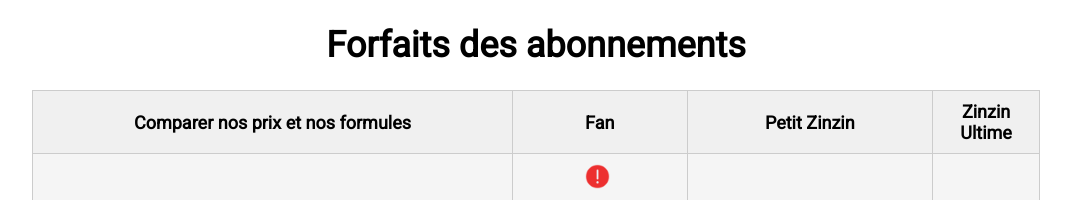
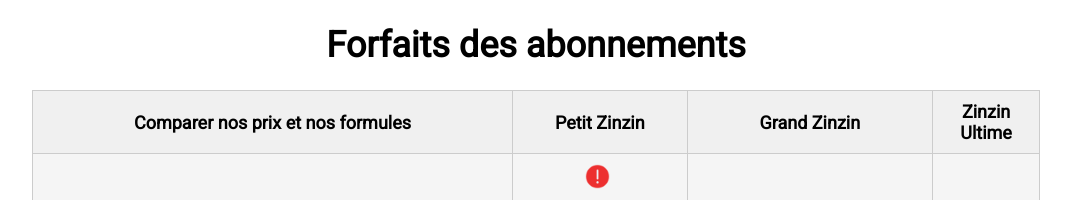
Before and after one commit to Leszinzinsgardois/leszinzinsgardois.github.io, a plain HTML site: page tableau.html in a window 1280 px wide. Shown: the top 200 px of the page, without its empty margins (104-1175 px from the left). Drawn offline with Linux system fonts and the light colour scheme.

Commit message:
Update tableau.html
Mise à Jour des Formules

```diff
--- a/tableau.html
+++ b/tableau.html
@@ -72,8 +72,8 @@
   <table>
     <tr>
       <th>Comparer nos prix et nos formules</th>
-      <th>Fan</th>
       <th>Petit Zinzin</th>
+      <th>Grand Zinzin</th>
       <th>Zinzin Ultime</th>
     </tr>
     <tr>
```
